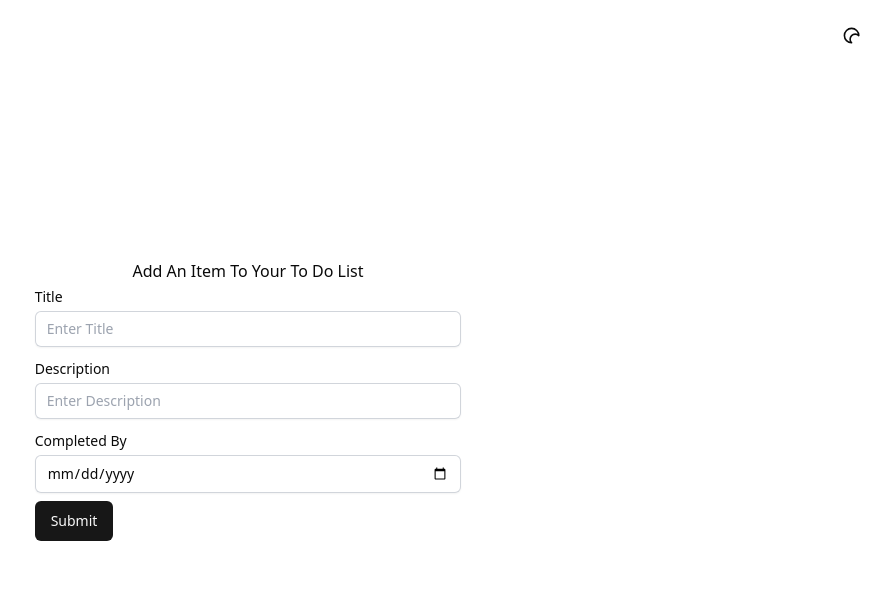
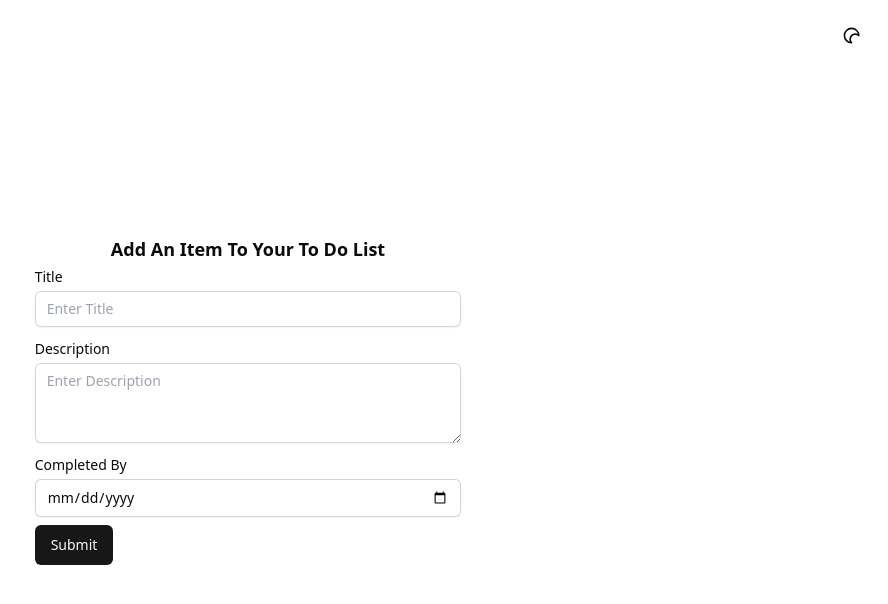
Before and after one commit to ClarenceLaria/to-do-list, a Next.js app: page / in a window 1280 px wide. Shown: the top 604 px of the page, without its empty margins (392-1280 px from the left). Built offline with nearby package versions, Linux system fonts and the light colour scheme.

Commit message:
Textarea added

```diff
--- a/app/page.tsx
+++ b/app/page.tsx
@@ -3,6 +3,7 @@ import Input from "./Components/Input";
 import { useEffect, useState } from "react";
 import {Button} from "./Components/Button";
 import toast from 'react-hot-toast';
+import clsx from "clsx";
 
 export default function Home() {
   const [loading, setLoading] = useState(false);
@@ -20,7 +21,7 @@ export default function Home() {
 
   const dueDate = new Date(formData.date);
 
-  const handleChange = (event: React.ChangeEvent<HTMLInputElement>) => {
+  const handleChange = (event: React.ChangeEvent<HTMLInputElement | HTMLTextAreaElement>) => {
     if (!event) {
       return;
     }
@@ -102,9 +103,10 @@ export default function Home() {
       toast.error('Failed to create task');
     }
   }
+  console.log(formData)
   return (
     <div className="flex flex-col bg-card items-center justify-center h-screen py-2">
-      <h1>Add An Item To Your To Do List</h1>
+      <h1 className="text-lg font-semibold">Add An Item To Your To Do List</h1>
       <form className="w-1/3">
         <Input
           id='title'
@@ -117,17 +119,10 @@ export default function Home() {
           value={formData.title}
           onChange={handleChange}
         />
-        <Input
-          id='description'
-          name='description'
-          label='Description'
-          type='text'
-          required
-          placeholder='Enter Description'
-          disabled={disabled}
-          value={formData.description}
-          onChange={handleChange}
-        />
+        <div className="flex flex-col">
+          <label htmlFor="description" className="block text-sm font-medium leading-7 text-card-foreground">Description</label>
+          <textarea id="description" name="description" placeholder="Enter Description" disabled={disabled } onChange={(event) => handleChange(event)} className={clsx(`block w-full min-h-20 rounded-md border-0 py-1.5 px-3 mb-2 text-card-foreground shadow-sm ring-1 ring-inset ring-gray-300 placeholder:text-gray-400 focus:ring-2 focus:ring-inset focus:ring-sky-600 sm:text-sm sm:leading-6 outline-sky-300`,disabled && 'opacity-100 cursor-default')}></textarea>
+        </div>
         <Input
           id='date'
           name='date'
```
